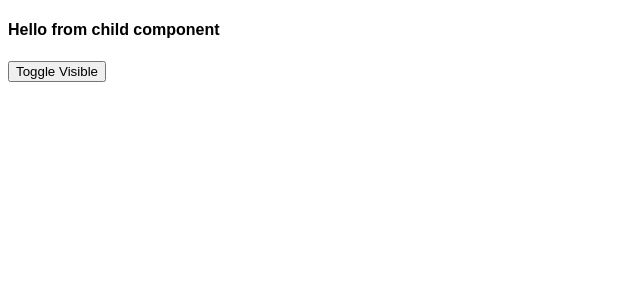
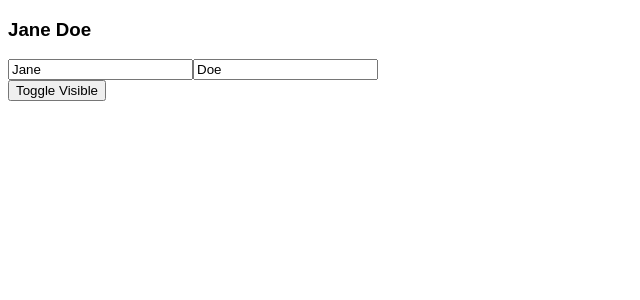
Before and after one commit to JaimeSalas/xunta-sessions, a React app in the folder 02-hooks/: page / in a window 1280 px wide. Both pictures are taken after a click on the button "Toggle Visible". Shown: the top 300 px of the page, without its empty margins (0-640 px from the left). Built offline with nearby package versions, Linux system fonts and the light colour scheme.

Commit message:
component update render

```diff
--- /dev/null
+++ b/02-hooks/src/05-component-update-render.tsx
@@ -0,0 +1,43 @@
+import React from "react";
+
+const MyChildComponent = () => {
+  const [userInfo, setUserInfo] = React.useState({
+    name: "Jane",
+    lastname: "Doe",
+  });
+
+  React.useEffect(() => {
+    console.log("A. Called right after every render");
+
+    return () => console.log("B. Clean up");
+  });
+
+  return (
+    <div>
+      <h3>
+        {userInfo.name} {userInfo.lastname}
+      </h3>
+      <input
+        type="text"
+        value={userInfo.name}
+        onChange={(e) => setUserInfo({ ...userInfo, name: e.target.value })}
+      />
+      <input
+        type="text"
+        value={userInfo.lastname}
+        onChange={(e) => setUserInfo({ ...userInfo, lastname: e.target.value })}
+      />
+    </div>
+  );
+};
+
+export const MyComponent = () => {
+  const [visible, setVisible] = React.useState(false);
+
+  return (
+    <>
+      {visible && <MyChildComponent />}
+      <button onClick={() => setVisible(!visible)}>Toggle Visible</button>
+    </>
+  );
+};
--- a/02-hooks/src/app.tsx
+++ b/02-hooks/src/app.tsx
@@ -2,7 +2,8 @@ import React from "react";
 // import { MyComponent } from "./01-use-state";
 // import { MyComponent } from './02-use-state-object';
 // import { MyComponent } from './03-component-did-load';
-import { MyComponent } from './04-component-unmount';
+// import { MyComponent } from './04-component-unmount';
+import { MyComponent } from './05-component-update-render';
 
 export const App = () => {
   return (
```
